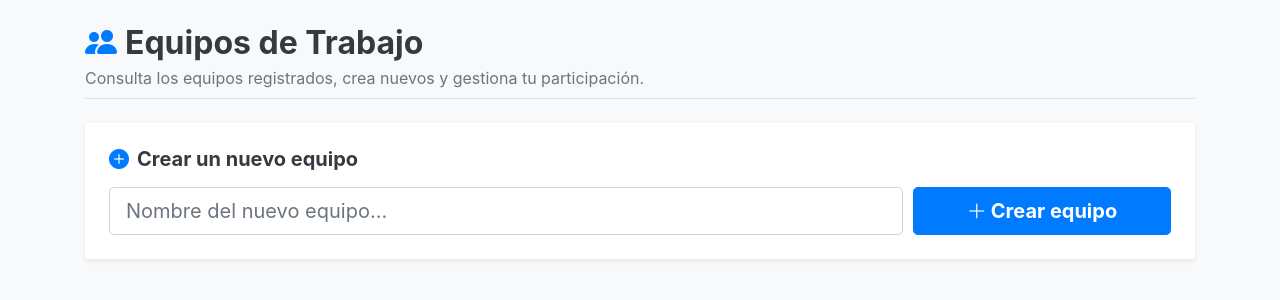
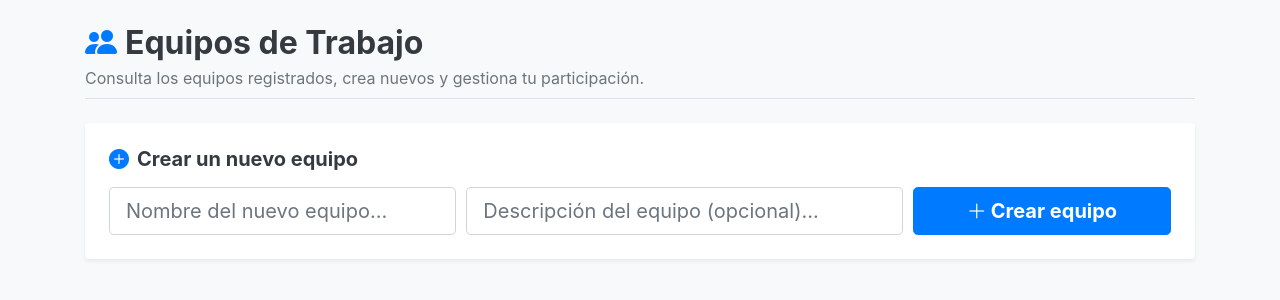
Before and after one commit to almofa/todolist-equipo-10, a Spring app: template src/main/resources/templates/listadoEquipos.html in a window 1280 px wide. Shown: the part 56-356 px from the top of the page. Run offline with Thymeleaf, Linux system fonts and the light colour scheme; the template is opened without the code that fills it, so the values that code supplies are empty.

Commit message:
Mostrar y permitir introducir descripcion en listadoEquipos.html

```diff
--- a/src/main/resources/templates/listadoEquipos.html
+++ b/src/main/resources/templates/listadoEquipos.html
@@ -36,8 +36,11 @@
         <div class="card-body p-4">
             <h5 class="font-weight-bold text-dark mb-3"><i class="bi bi-plus-circle-fill mr-2 text-primary"></i>Crear un nuevo equipo</h5>
             <form th:action="@{/equipos/nuevo}" method="post" class="form-row align-items-center">
-                <div class="col-md-9 mb-2 mb-md-0">
+                <div class="col-md-4 mb-2 mb-md-0">
                     <input type="text" name="nombre" class="form-control form-control-lg" placeholder="Nombre del nuevo equipo..." required />
+                </div>
+                <div class="col-md-5 mb-2 mb-md-0">
+                    <input type="text" name="descripcion" class="form-control form-control-lg" placeholder="Descripción del equipo (opcional)..." />
                 </div>
                 <div class="col-md-3">
                     <button type="submit" class="btn btn-primary btn-lg btn-block font-weight-bold">
@@ -81,6 +84,10 @@
                             </div>
                             <div class="media-body">
                                 <h4 class="card-title font-weight-bold text-dark mb-0 equipo-nombre" th:text="${equipo.nombre}">Nombre del Equipo</h4>
+                            </div>
+                            <div class="media-body">
+                                <h4 class="card-title font-weight-bold text-dark mb-1 equipo-nombre" th:text="${equipo.nombre}">Nombre del Equipo</h4>
+                                <p class="text-secondary small mb-0" th:if="${equipo.descripcion != null && !equipo.descripcion.isEmpty()}" th:text="${equipo.descripcion}">Descripción del equipo</p>
                             </div>
                         </div>
                     </div>
```
